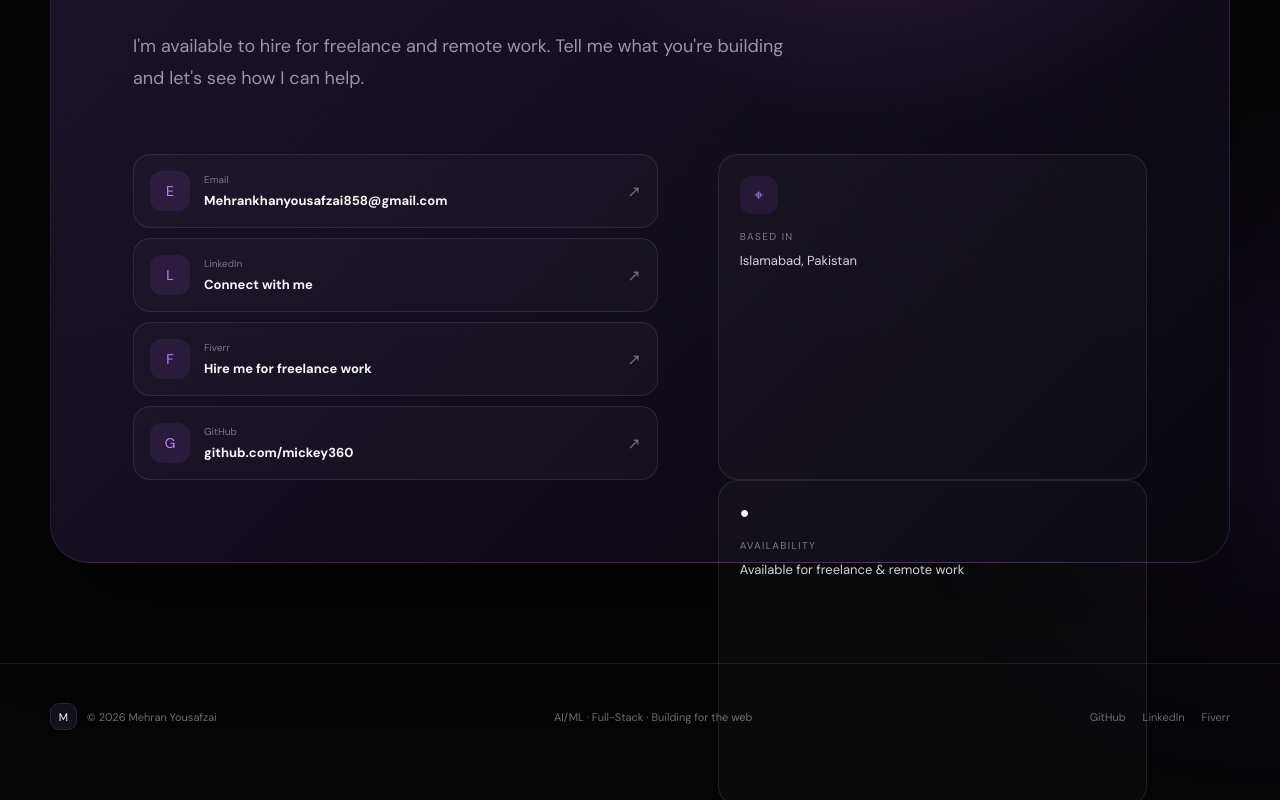
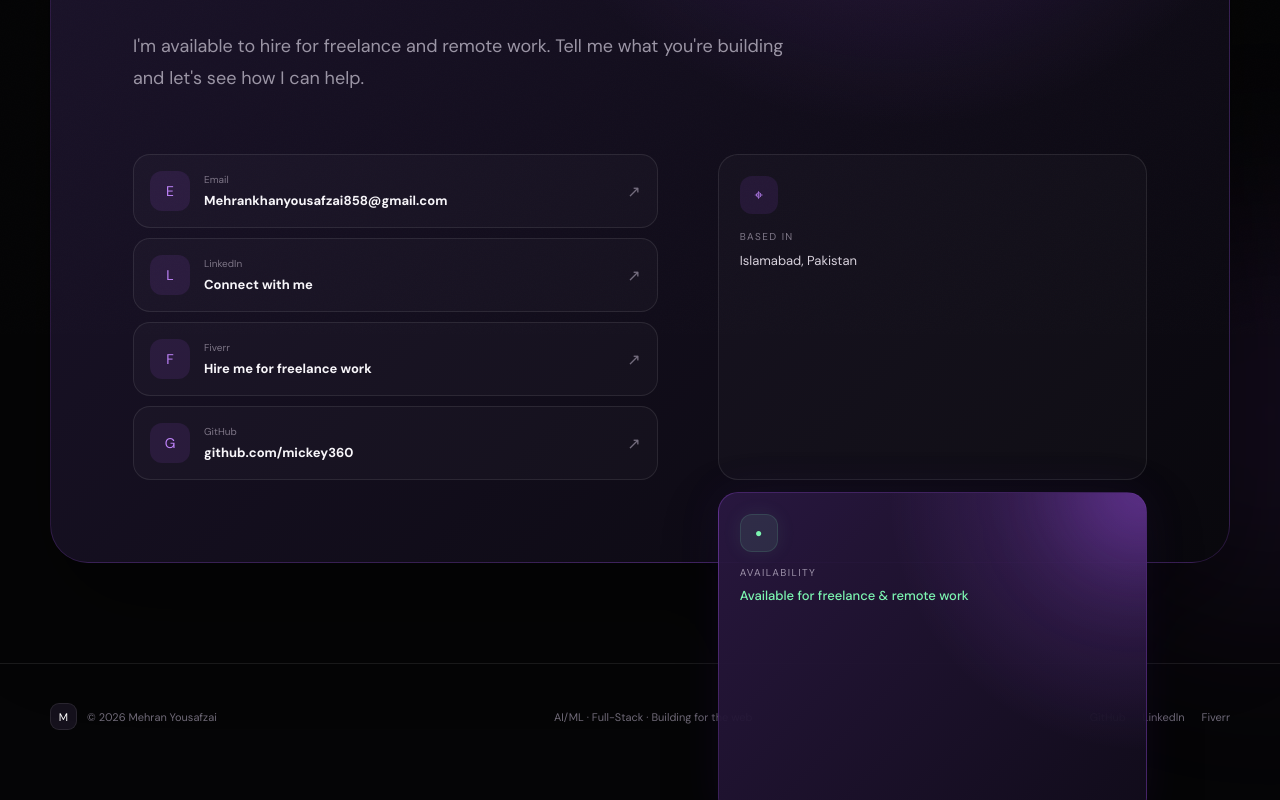
Before and after one commit to mickey360/mehranyousafzai_portfolios, a Next.js app: page /contact in a window 1280 px wide. Shown: the part 466-1266 px from the top of the page. Built offline with nearby package versions, Linux system fonts and the light colour scheme.

Commit message:
Update globals.css

```diff
--- a/app/globals.css
+++ b/app/globals.css
@@ -1761,3 +1761,83 @@ body::before {
     transition: none;
   }
 }
+/* =========================
+   AVAILABILITY CARD
+   ========================= */
+
+.availability-card {
+  position: relative;
+  overflow: hidden;
+  min-height: 125px;
+  margin-top: 12px;
+  border-color: rgba(168, 85, 247, 0.28);
+  background:
+    radial-gradient(
+      circle at 100% 0%,
+      rgba(168, 85, 247, 0.30),
+      transparent 48%
+    ),
+    linear-gradient(
+      135deg,
+      rgba(42, 24, 65, 0.95),
+      rgba(17, 12, 27, 0.96)
+    );
+  box-shadow:
+    0 18px 55px rgba(0, 0, 0, 0.28),
+    0 0 45px rgba(124, 58, 237, 0.08);
+}
+
+.availability-card:hover {
+  border-color: rgba(168, 85, 247, 0.48);
+  box-shadow:
+    0 22px 65px rgba(0, 0, 0, 0.32),
+    0 0 55px rgba(124, 58, 237, 0.13);
+}
+
+.availability-glow {
+  position: absolute;
+  width: 150px;
+  height: 150px;
+  right: -70px;
+  top: -80px;
+  border-radius: 50%;
+  background: rgba(168, 85, 247, 0.25);
+  filter: blur(45px);
+  pointer-events: none;
+}
+
+.availability-content {
+  position: relative;
+  z-index: 1;
+}
+
+.availability-icon {
+  width: 38px;
+  height: 38px;
+  display: grid;
+  place-items: center;
+  margin-bottom: 14px;
+  border-radius: 12px;
+  color: #7cf5b1;
+  background: rgba(124, 245, 177, 0.10);
+  border: 1px solid rgba(124, 245, 177, 0.12);
+  font-size: 12px;
+  box-shadow: 0 0 20px rgba(124, 245, 177, 0.08);
+}
+
+.availability-card span:not(.availability-icon) {
+  display: block;
+  margin-top: 0;
+  color: #9c91a9;
+  font-size: 10px;
+  text-transform: uppercase;
+  letter-spacing: .14em;
+}
+
+.availability-card p {
+  margin: 7px 0 0;
+  color: #7cf5b1;
+  font-size: 13px;
+  line-height: 1.6;
+  font-weight: 500;
+}
```
